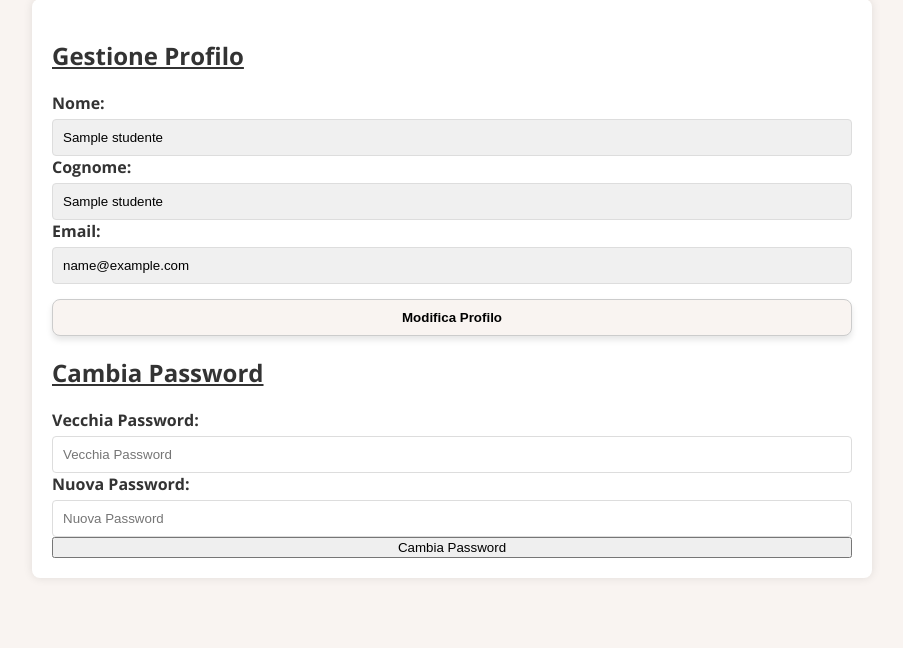
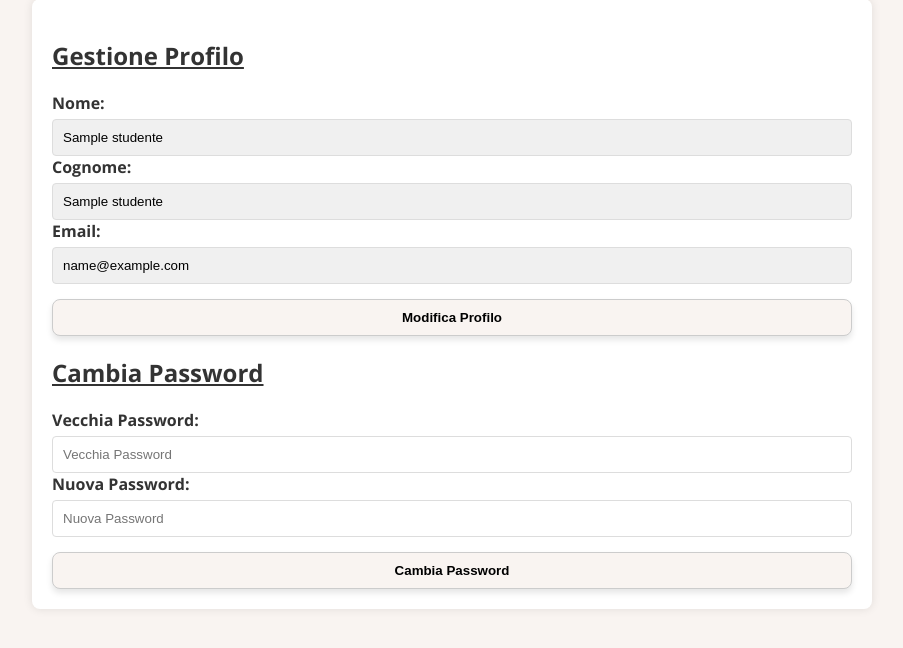
Before and after one commit to wassupiari/BeYourChoice, a Flask app: page /profilo/gestione in a window 1280 px wide. Shown: the part 132-780 px from the top of the page, without its empty margins (188-1091 px from the left). Run offline with Flask 3, Linux system fonts and the light colour scheme; the visitor is signed in with stand-in values (Sample User, id 1); a database or web service that is not in the repository returns one stand-in record (values such as "Sample title"); parts of the project's set-up code (start-up, migrations or seed data) failed here and were passed over.

Commit message:
correzione pulsante password studente

```diff
--- a/app/templates/gestioneProfilo.html
+++ b/app/templates/gestioneProfilo.html
@@ -77,7 +77,7 @@
                     <label for="nuovaPasswordStudente"><strong>Nuova Password:</strong></label>
                     <input type="password" id="nuovaPasswordStudente" name="nuova_password" placeholder="Nuova Password" required>
                 </div>
-                <button type="submit">Cambia Password</button>
+                <button type="submit" class="button1">Cambia Password</button>
             </form>
             {% elif profilo_docente %}
             <form method="POST" action="{{ url_for('profilo.cambia_password_docente') }}" id="changePasswordFormDocente">
```
